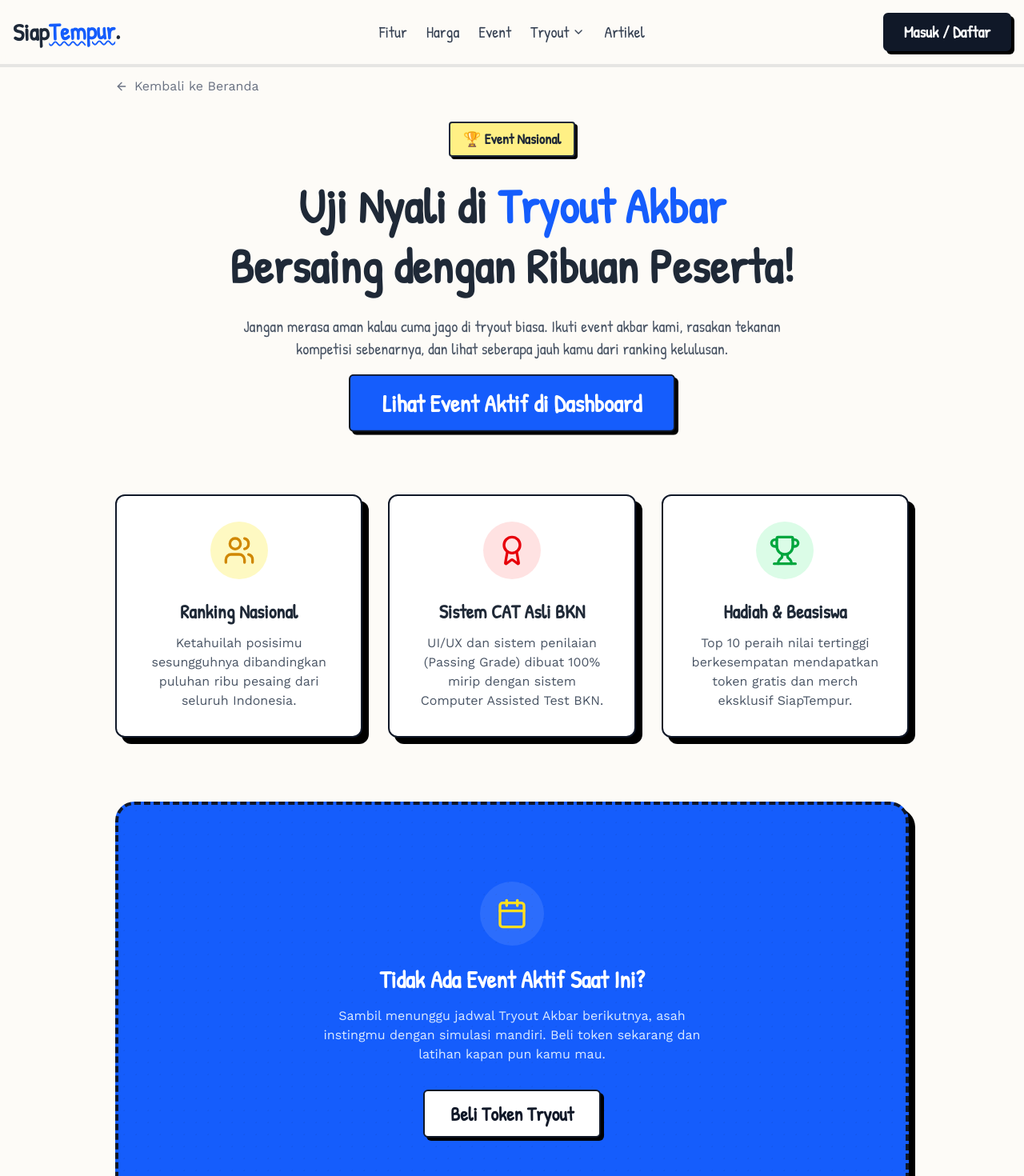
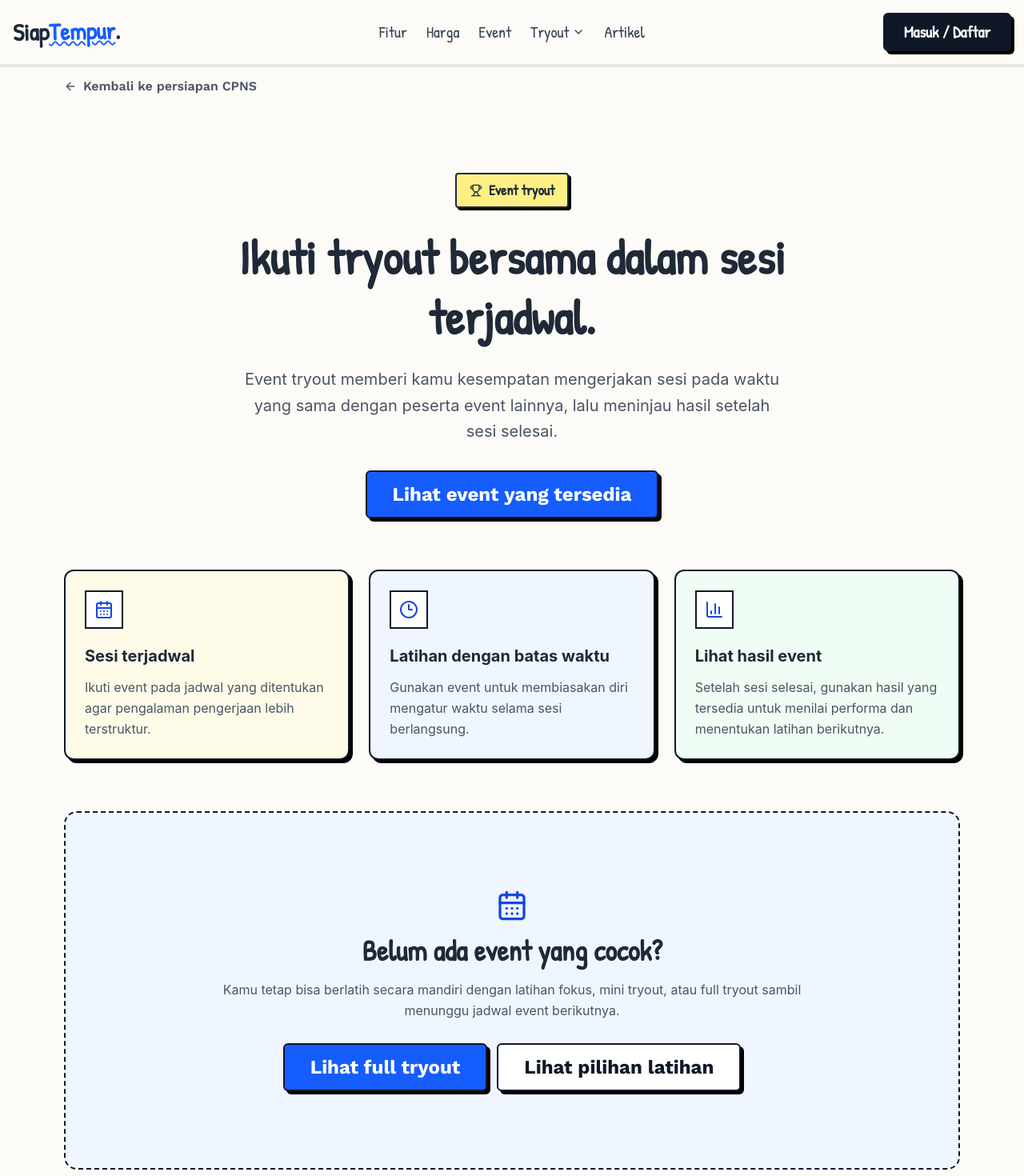
Before and after one commit to siaptempur6801/siap-tempur, a Next.js app: page /cpns/event in a window 1280 px wide. Shown: the top 1470 px of the page at 80% size. Built offline with nearby package versions, Linux system fonts and the light colour scheme; no server answers.

Commit message:
refactor(px): rewrite CPNS event landing safely

```diff
--- a/app/cpns/event/page.tsx
+++ b/app/cpns/event/page.tsx
@@ -5,84 +5,96 @@ import { Section } from "@/components/ui/Section";
 import { Card } from "@/components/ui/Card";
 import { Button } from "@/components/ui/Button";
 import { Badge } from "@/components/ui/Badge";
-import { ArrowLeft, Trophy, Users, Calendar, Award } from "lucide-react";
+import { ArrowLeft, BarChart3, CalendarDays, Clock3, Trophy } from "lucide-react";
 import SeoNavbar from "@/components/SeoNavbar";
 
 export const metadata: Metadata = {
-    title: "Event Tryout Akbar CPNS 2026 - Siap Tempur",
-    description: "Ikuti Event Tryout Akbar CPNS Tingkat Nasional. Uji kemampuanmu bersaing dengan ribuan peserta lain, dapatkan ranking nasional, dan raih hadiah beasiswa/token gratis.",
-    keywords: ["tryout akbar cpns", "tryout cpns nasional", "event tryout cpns", "tryout gratis cpns", "ranking nasional cpns"],
+    title: "Event Tryout CPNS | SiapTempur",
+    description:
+        "Lihat event tryout CPNS yang tersedia di SiapTempur, ikuti sesi terjadwal, dan tinjau hasil setelah event selesai.",
     alternates: {
-        canonical: "https://siaptempur.id/cpns/event",
+        canonical: "/cpns/event",
     },
 };
 
+const eventBenefits = [
+    {
+        icon: CalendarDays,
+        title: "Sesi terjadwal",
+        text: "Ikuti event pada jadwal yang ditentukan agar pengalaman pengerjaan lebih terstruktur.",
+        surface: "bg-yellow-50",
+    },
+    {
+        icon: Clock3,
+        title: "Latihan dengan batas waktu",
+        text: "Gunakan event untuk membiasakan diri mengatur waktu selama sesi berlangsung.",
+        surface: "bg-blue-50",
+    },
+    {
+        icon: BarChart3,
+        title: "Lihat hasil event",
+        text: "Setelah sesi selesai, gunakan hasil yang tersedia untuk menilai performa dan menentukan latihan berikutnya.",
+        surface: "bg-green-50",
+    },
+] as const;
+
 export default function EventPage() {
     return (
-        <div className="min-h-screen bg-[#fdfbf7]">
+        <div data-experience-mode="marketing" className="min-h-screen bg-[#fdfbf7]">
             <SeoNavbar />
             <main className="pt-24 pb-16">
-                <div className="container mx-auto px-4 max-w-5xl">
-                    <Link href="/" className="inline-flex items-center text-gray-500 hover:text-gray-900 mb-8 font-body transition-colors">
+                <div className="container mx-auto px-4 max-w-6xl">
+                    <Link href="/cpns" className="inline-flex items-center text-gray-600 hover:text-gray-900 mb-8 font-body font-semibold transition-colors">
                         <ArrowLeft className="w-4 h-4 mr-2" />
-                        Kembali ke Beranda
+                        Kembali ke persiapan CPNS
                     </Link>
 
-                    {/* Hero Section */}
-                    <div className="text-center mb-16">
-                        <Badge variant="yellow" className="mb-6">🏆 Event Nasional</Badge>
+                    <section className="text-center py-10 md:py-16">
+                        <Badge variant="yellow" className="mb-6 inline-flex items-center gap-2">
+                            <Trophy className="w-4 h-4" /> Event tryout
+                        </Badge>
                         <h1 className="text-4xl md:text-6xl font-handwriting font-bold mb-6 leading-tight max-w-4xl mx-auto">
-                            Uji Nyali di <span className="text-blue-600">Tryout Akbar</span> <br className="hidden md:block" />
-                            Bersaing dengan Ribuan Peserta!
+                            Ikuti tryout bersama dalam sesi terjadwal.
                         </h1>
-                        <p className="text-xl text-gray-600 font-handwriting max-w-2xl mx-auto mb-8">
-                            Jangan merasa aman kalau cuma jago di tryout biasa. Ikuti event akbar kami, rasakan tekanan kompetisi sebenarnya, dan lihat seberapa jauh kamu dari ranking kelulusan.
+                        <p className="text-lg md:text-xl text-gray-600 max-w-2xl mx-auto mb-8 leading-relaxed">
+                            Event tryout memberi kamu kesempatan mengerjakan sesi pada waktu yang sama dengan peserta event lainnya, lalu meninjau hasil setelah sesi selesai.
                         </p>
-                        <Button asChild size="xl" variant="primary" className="animate-bounce">
-                            <Link href="/cpns/dashboard/event">Lihat Event Aktif di Dashboard</Link>
+                        <Button handwriting={false} asChild size="lg" variant="primary">
+                            <Link href="/login?returnTo=/cpns/dashboard/event">
+                                Lihat event yang tersedia
+                            </Link>
                         </Button>
-                    </div>
+                    </section>
 
-                    {/* Fitur Event */}
-                    <div className="grid md:grid-cols-3 gap-8 mb-20">
-                        <Card variant="sketch" className="p-8 text-center flex flex-col items-center">
-                            <div className="bg-yellow-100 p-4 rounded-full mb-6">
-                                <Users className="w-10 h-10 text-yellow-600" />
+                    <section className="grid md:grid-cols-3 gap-6 mb-16">
+                        {eventBenefits.map(({ icon: Icon, title, text, surface }) => (
+                            <Card key={title} className={`p-6 border-2 border-gray-900 ${surface}`}>
+                                <div className="w-12 h-12 bg-white border-2 border-gray-900 flex items-center justify-center mb-5">
+                                    <Icon className="w-6 h-6 text-blue-700" />
+                                </div>
+                                <h2 className="text-xl font-bold mb-3">{title}</h2>
+                                <p className="text-gray-600 leading-relaxed">{text}</p>
+                            </Card>
+                        ))}
+                    </section>
+
+                    <Section dashedBorder="both" className="rounded-2xl bg-blue-50 border-2 border-gray-900">
+                        <div className="max-w-3xl mx-auto text-center px-4">
+                            <CalendarDays className="w-10 h-10 text-blue-700 mx-auto mb-4" />
+                            <h2 className="text-3xl md:text-4xl font-handwriting font-bold mb-4">
+                                Belum ada event yang cocok?
+                            </h2>
+                            <p className="text-gray-600 mb-7 leading-relaxed">
+                                Kamu tetap bisa berlatih secara mandiri dengan latihan fokus, mini tryout, atau full tryout sambil menunggu jadwal event berikutnya.
+                            </p>
+                            <div className="flex flex-col sm:flex-row justify-center gap-3">
+                                <Button handwriting={false} asChild size="lg">
+                                    <Link href="/cpns/full-tryout">Lihat full tryout</Link>
+                                </Button>
+                                <Button handwriting={false} asChild size="lg" variant="outline">
+                                    <Link href="/cpns#pilihan-latihan">Lihat pilihan latihan</Link>
+                                </Button>
                             </div>
-                            <h3 className="text-2xl font-handwriting font-bold mb-3">Ranking Nasional</h3>
-                            <p className="text-gray-600 font-body">Ketahuilah posisimu sesungguhnya dibandingkan puluhan ribu pesaing dari seluruh Indonesia.</p>
-                        </Card>
-
-                        <Card variant="sketch" className="p-8 text-center flex flex-col items-center">
-                            <div className="bg-red-100 p-4 rounded-full mb-6">
-                                <Award className="w-10 h-10 text-red-600" />
-                            </div>
-                            <h3 className="text-2xl font-handwriting font-bold mb-3">Sistem CAT Asli BKN</h3>
-                            <p className="text-gray-600 font-body">UI/UX dan sistem penilaian (Passing Grade) dibuat 100% mirip dengan sistem Computer Assisted Test BKN.</p>
-                        </Card>
-
-                        <Card variant="sketch" className="p-8 text-center flex flex-col items-center">
-                            <div className="bg-green-100 p-4 rounded-full mb-6">
-                                <Trophy className="w-10 h-10 text-green-600" />
-                            </div>
-                            <h3 className="text-2xl font-handwriting font-bold mb-3">Hadiah & Beasiswa</h3>
-                            <p className="text-gray-600 font-body">Top 10 peraih nilai tertinggi berkesempatan mendapatkan token gratis dan merch eksklusif SiapTempur.</p>
-                        </Card>
-                    </div>
-
-                    {/* CTA Section */}
-                    <Section dashedBorder="top" pattern="dots" className="text-center rounded-3xl bg-blue-600 text-white border-4 border-gray-900 shadow-[8px_8px_0px_0px_rgba(0,0,0,1)]">
-                        <div className="bg-white/10 p-4 rounded-full w-20 h-20 mx-auto mb-6 flex items-center justify-center">
-                            <Calendar className="w-10 h-10 text-yellow-300" />
-                        </div>
-                        <h2 className="text-3xl font-handwriting font-bold mb-4">Tidak Ada Event Aktif Saat Ini?</h2>
-                        <p className="text-blue-100 font-body mb-8 max-w-lg mx-auto">
-                            Sambil menunggu jadwal Tryout Akbar berikutnya, asah instingmu dengan simulasi mandiri. Beli token sekarang dan latihan kapan pun kamu mau.
-                        </p>
-                        <div className="flex flex-col sm:flex-row justify-center gap-4">
-                            <Button asChild size="lg" variant="white">
-                                <Link href="/cpns/full-tryout">Beli Token Tryout</Link>
-                            </Button>
                         </div>
                     </Section>
                 </div>
```
